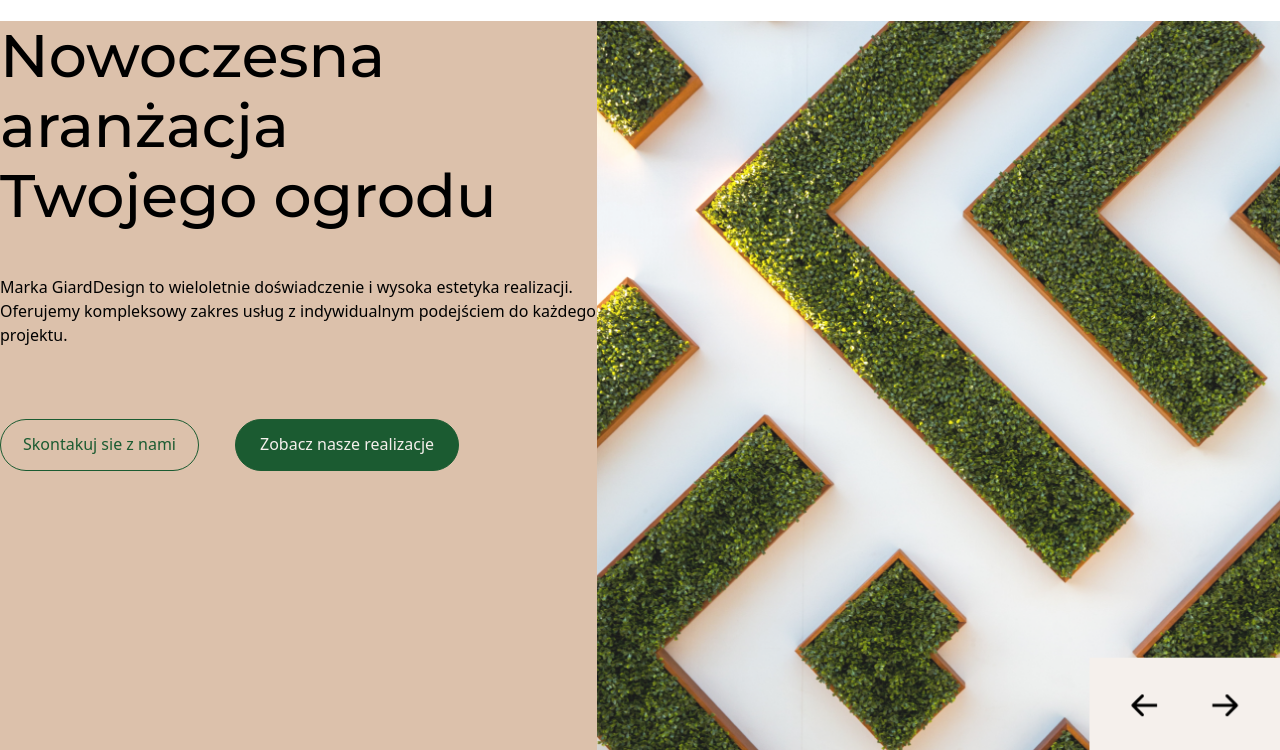
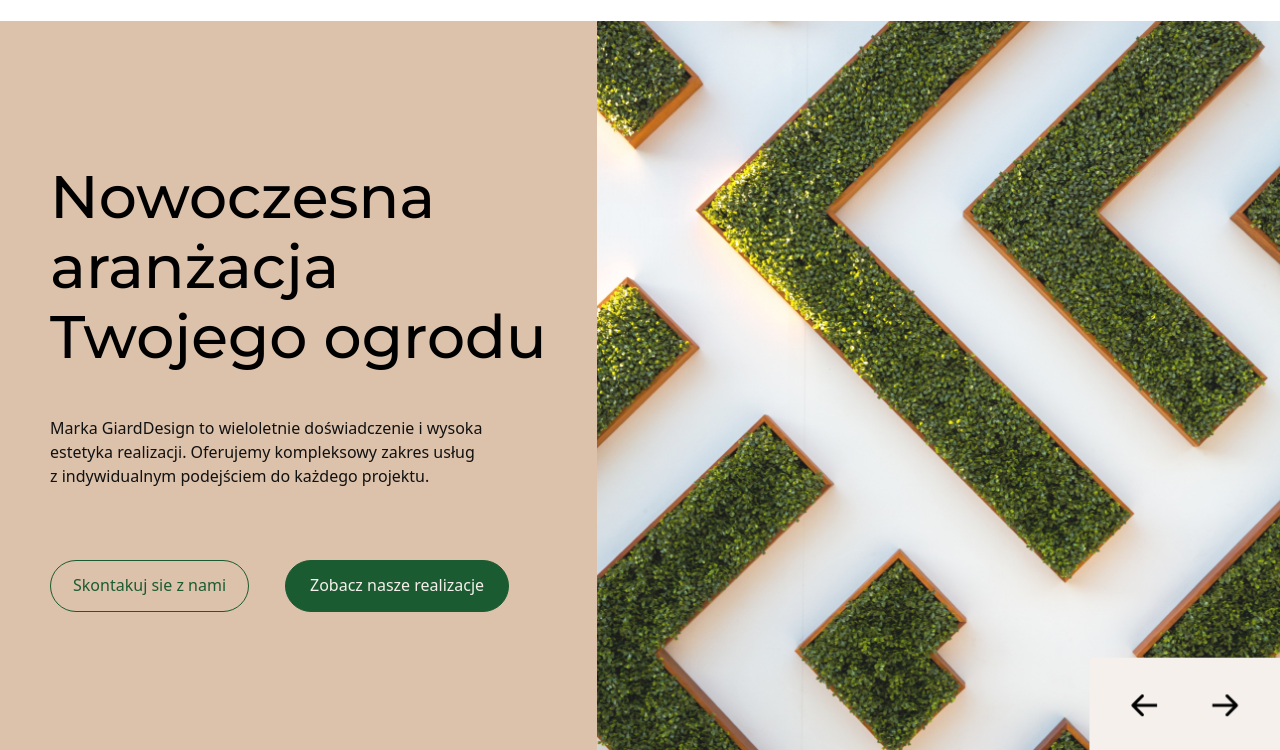
Before and after one commit to Novacci/respect-page, a website: page index.html in a window 1280 px wide. Shown: the part 51-801 px from the top of the page. Drawn offline with Linux system fonts and the light colour scheme.

Commit message:
Centerned elements in 1st and 3rd section

```diff
--- a/index.html
+++ b/index.html
@@ -32,20 +32,26 @@
         </nav>
       </header>
       <section class="h-[calc(100%-68px)] w-full flex items-stretch">
-        <div class="flex flex-1 flex-col bg-[#DCC1AB] w-full gap-[4.5rem]">
-          <div class="flex flex-col items-start gap-11">
+        <div class="flex flex-1 flex-col bg-[#DCC1AB] w-full">
+          <div class="flex flex-col justify-center h-full items-center">
+            <div class="flex flex-col">
               <div
-              class="font-montserrat flex flex-col text-6xl not-italic font-medium leading-[4.375rem]"
+                class="font-montserrat pb-11 flex flex-col text-6xl not-italic font-medium leading-[4.375rem]"
               >
                 <span>Nowoczesna</span>
                 <span>aranżacja</span>
                 <span>Twojego ogrodu</span>
               </div>
+              <div
+                class="flex flex-col text-[#111] pb-[4.5rem] text-base not-italic font-normal leading-[150%]"
+              >
                 <span
-              >Marka GiardDesign to wieloletnie doświadczenie i wysoka estetyka
-              realizacji. Oferujemy kompleksowy zakres usług z indywidualnym
-              podejściem do każdego projektu.</span
+                  >Marka GiardDesign to wieloletnie doświadczenie i wysoka</span
                 >
+                <span
+                  >estetyka realizacji. Oferujemy kompleksowy zakres usług</span
+                >
+                <span>z indywidualnym podejściem do każdego projektu.</span>
               </div>
               <div class="flex gap-9">
                 <button
@@ -58,6 +64,8 @@
                 >
                   Zobacz nasze realizacje
                 </button>
+              </div>
+            </div>
           </div>
         </div>
         <img class="flex-1" src="./public/images/photo.png" alt="main photo" />
@@ -178,6 +186,8 @@
           alt="Exapmple project of house"
         />
         <div class="text-[#F5F0EC] flex-1">
+          <div class="flex flex-col justify-center h-full items-center">
+            <div class="w-1/2">
               <span class="pb-4">O firmie</span>
               <div
                 class="flex flex-col pb-10 font-montserrat text-5xl not-italic font-medium leading-[115%]"
@@ -185,21 +195,26 @@
                 <span>Tworzymy</span>
                 <span>z pasją</span>
               </div>
+            </div>
             <div class="flex flex-col">
               <span
-              >Każdy projekt to nowe wyzwanie. Dlatego nasz zespół tworzą</span
+                >Każdy projekt to nowe wyzwanie. Dlatego nasz zespół
+                tworzą</span
               >
               <span
                 >wykwalifikowani projektanci oraz architekci, których zadaniem
                 jest</span
               >
-            <span>rozpoznanie i realizacja potrzeb każdego Klienta. Nasza</span>
+              <span
+                >rozpoznanie i realizacja potrzeb każdego Klienta. Nasza</span
+              >
               <span
                 >specjalizacja to przestrzenie nowoczesne, które
                 charakteryzuje</span
               >
               <span
-              >minimalizm, geometria i elegancka prostota. Tworzymy ogrody</span
+                >minimalizm, geometria i elegancka prostota. Tworzymy
+                ogrody</span
               >
               <span class="mb-[4.5rem]"
                 >małoobsługowe, dostosowane do współczesnego trybu życia.</span
@@ -216,6 +231,7 @@
                   <img src="./public/images/vector2.svg" alt="Arrow svg" />
                 </div>
               </button>
+            </div>
           </div>
         </div>
       </section>
```
Also changed, not shown: style.css. Lines whose indentation alone changed are shown as unchanged.
